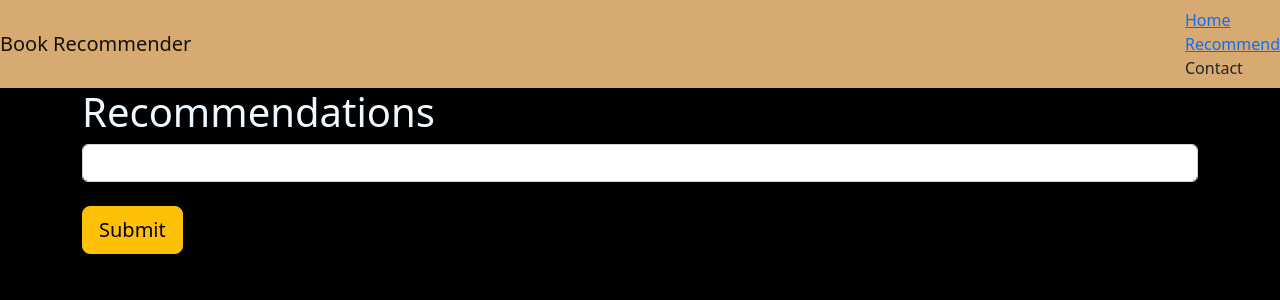
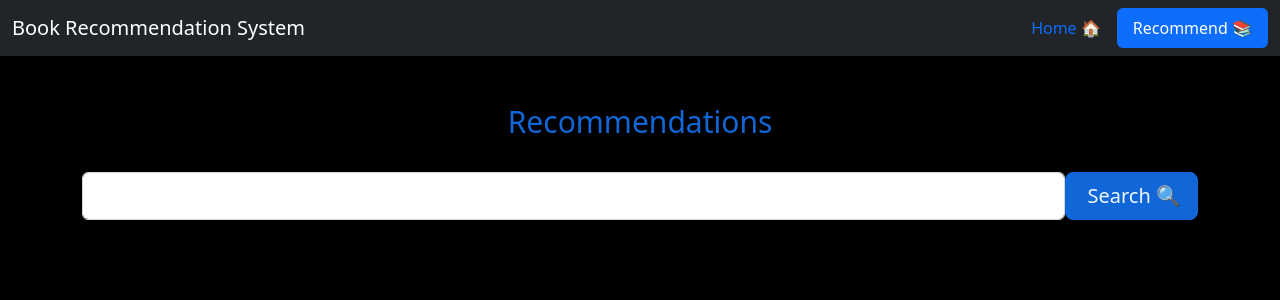
Before and after one commit to shshwtsrkr/Book-Recommender-System, a Flask app: page /recommend in a window 1280 px wide. Shown: the top 300 px of the page. Run offline with Flask 2, Linux system fonts and the light colour scheme; parts of the project's set-up code (start-up, migrations or seed data) failed here and were passed over.

Commit message:
major ui changes

```diff
--- a/app.py
+++ b/app.py
@@ -17,7 +17,7 @@ def index():
                            auth_name = (list(popular_df['Book-Author'].values)),
                            imgs      = (list(popular_df['Image-URL-M'].values)),
                            votes     = (list(popular_df['num_ratings'].values)),
-                           ratings   = (list(popular_df['avg_ratings'].values))
+                           ratings   = (list(popular_df['avg_ratings'].round(2).values))
                           )
 
 @app.route('/recommend')
@@ -47,4 +47,6 @@ def recommend():
 
 
 if __name__ == '__main__':
-    app.run(debug=True)
+    app.config['ENV'] = 'development'
+    app.config['DEBUG'] = True
+    app.config['TESTING'] = True
--- a/templates/recommend.html
+++ b/templates/recommend.html
@@ -15,41 +15,51 @@
 </head>
 
 <body style="background-color: black;">
-    <nav class="navbar" style="background-color: rgb(215, 170, 113);">
-        <a class="navbar-brand">Book Recommender</a>
-        <ul class="nav navbar-nav">
-            <li><a href="/">Home</a></li>
-            <li><a href="/recommend">Recommend</a></li>
-            <li><a>Contact</a></li>
-        </ul>
-    </nav>
+
+    <nav class="navbar navbar-dark bg-dark">
+        <div class="container-fluid">
+          <span class="navbar-brand mb-0 h1">Book Recommendation System</span><br/>
+          <nav class="nav nav-pills flex-column flex-sm-row">
+            <a class="flex-sm-fill text-sm-center nav-link" href="/">Home 🏠</a>
+            <a class="flex-sm-fill text-sm-center nav-link active" href="/recommend">Recommend 📚</a>
+          </nav>
+        </div>
+      </nav>
+
 
     <div class="container">
         <div class="row">
-            <div style="color: aliceblue;"col-md-12">
-                <h1>Recommendations</h1>
-                <form action="/recommend_books" method="POST">
-                    <input name="uip" type="text" class="form-control"><br>
-                    <input type="submit" class="btn btn-lg btn-warning">
+            <div style="color: aliceblue;" class="col-md-12">
+                <br/><br/><h1 class="d-flex justify-content-center" style="font-size: 30px; color: rgb(17, 103, 216);">Recommendations</h1><br/>
+                <form class="d-flex justify-content-center" action="/recommend_books" method="POST">
+                    <input name="uip" type="text" class="form-control">
+                    <input type="Submit" value=" Search 🔍" style="color: aliceblue; border-color:rgb(17, 103, 216); background-color:rgb(17, 103, 216);" class="btn btn-lg btn-warning">
                 </form>
             </div>
 
             {% if data %}
             {% for i in data %}
             <div class="col-md-3" style="margin-top: 50px;">
-                <div class="card" style="background-color: rgb(0, 0, 0);">
-                    <div class="card-body">
-                        <div id="det_block">
-                            <img class="card-img-top" src="{{i[2]}}" width="320" height="320">
-                            <p>{{i[0]}}</p>
-                            <p>{{i[1]}}</p>
-                        </div>
+                <div class="card h-100" style="background-color: rgb(49, 55, 57);">
+                    <div id="det_block" class="card-body">
+                        <img class="card-img-top"  src="{{i[2]}}" width="80" height="250">
+                        <p class="card-title fw-bold">{{i[0]}}</p>
+                        <p>✍️ {{i[1]}}</p>
+                    </div>
+                </div>
+            </div>
+
+            <div class="col-md-1" style="margin-top: 50px;">
+                <div class="card h-100" style="background-color: rgb(0, 0, 0);">
+                    <div id="det_block" class="card-body card-img-top">
+
                     </div>
                 </div>
             </div>
             {% endfor %}
             {% endif %}
 
+
         </div>
     </div>
 </body>
```
Also changed, not shown: templates/index.html (+21 -19 lines).
